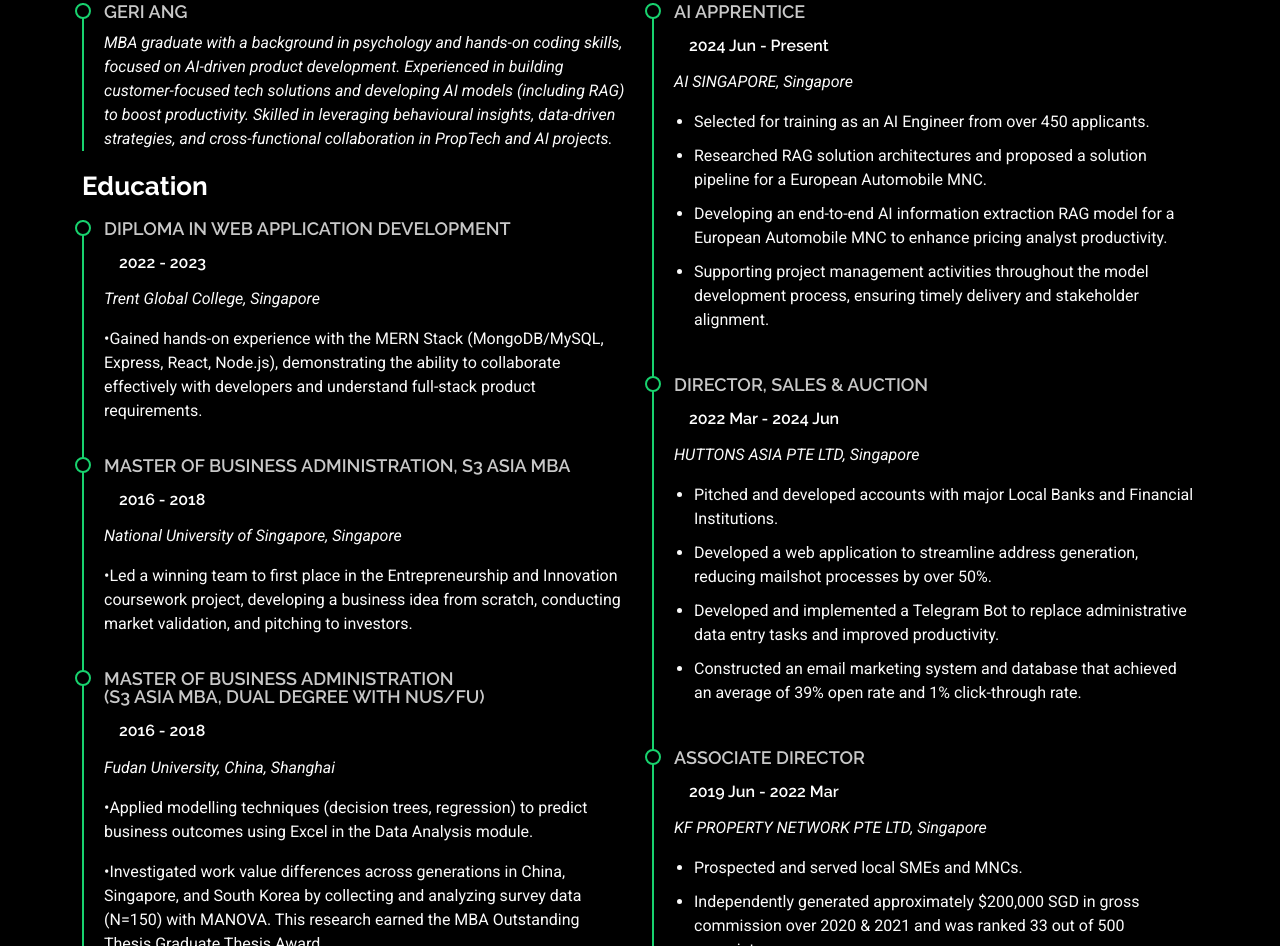
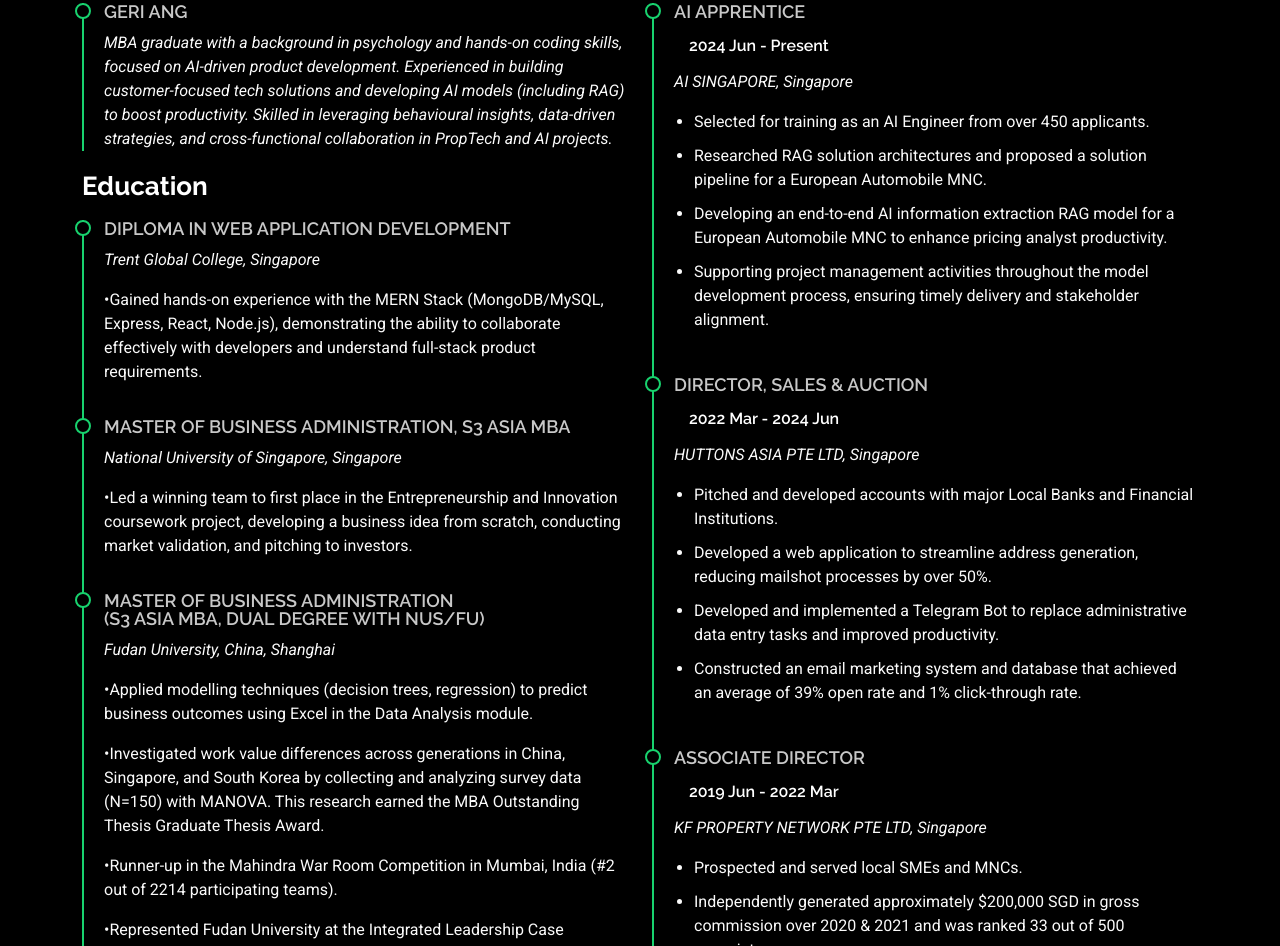
Before and after one commit to geriang/personal, a plain HTML site: page resume.html in a window 1280 px wide. Shown: the part 509-1455 px from the top of the page. Drawn offline with Linux system fonts and the light colour scheme.

Commit message:
updated resume

```diff
--- a/resume.html
+++ b/resume.html
@@ -109,14 +109,12 @@
             <h3 class="resume-title">Education</h3>
             <div class="resume-item">
               <h4>Diploma in Web Application Development</h4>
-              <h5>2022 - 2023</h5>
               <p><em>Trent Global College, Singapore</em></p>
               <p>•Gained hands-on experience with the MERN Stack (MongoDB/MySQL, Express, React, Node.js), demonstrating the ability to collaborate effectively with developers and understand full-stack product requirements.</p>
             </div><!-- Edn Resume Item -->
 
             <div class="resume-item">
               <h4>Master of Business Administration, S3 Asia MBA</h4>
-              <h5>2016 - 2018</h5>
               <p><em>National University of Singapore, Singapore</em></p>
               <p>•Led a winning team to first place in the Entrepreneurship and Innovation coursework project, developing a business idea from scratch, conducting market validation, and pitching to investors.</p>
 
@@ -124,7 +122,6 @@
 
             <div class="resume-item">
               <h4>Master of Business Administration<br>(S3 Asia MBA, Dual Degree with NUS/FU)</h4>
-              <h5>2016 - 2018</h5>
               <p><em>Fudan University, China, Shanghai</em></p>
               <p>•Applied modelling techniques (decision trees, regression) to predict business outcomes using Excel in the Data Analysis module.</p>
               <p>•Investigated work value differences across generations in China, Singapore, and South Korea by collecting and analyzing survey data (N=150) with MANOVA. This research earned the MBA Outstanding Thesis Graduate Thesis Award.</p>
@@ -134,7 +131,6 @@
 
             <div class="resume-item">
               <h4>Bachelor of Arts (Psychology)</h4>
-              <!-- <h5>2016 - 2018</h5> -->
               <p><em>National University of Singapore, Singapore</em></p>
               <p>•Expanded my statistical skillset for data analysis using software like SPSS, applying techniques like factorial analysis (ANOVA/MANOVA) and correlation studies.</p>
               <p>•Gained hands-on experience designing and conducting psychological experiments in both lab and field settings.</p>
```
